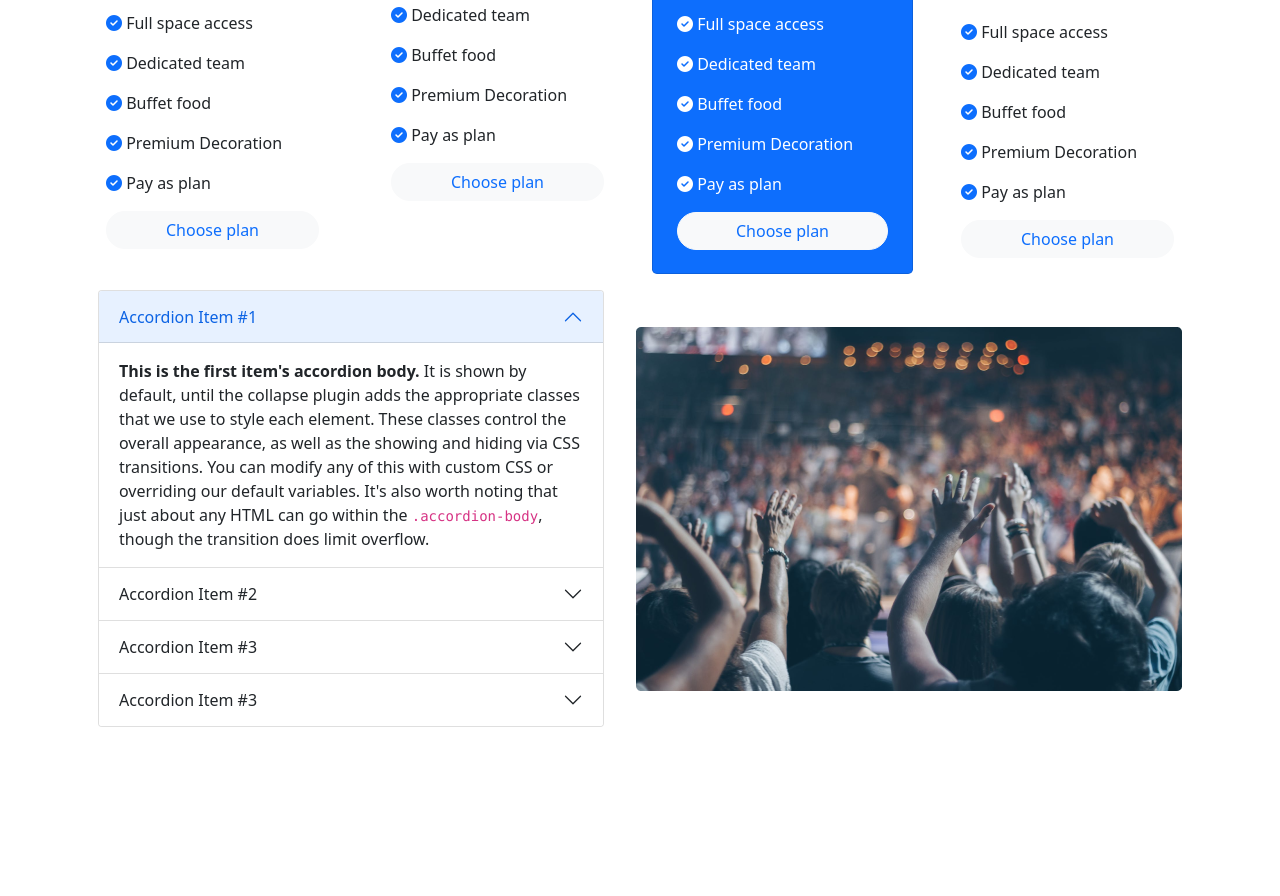
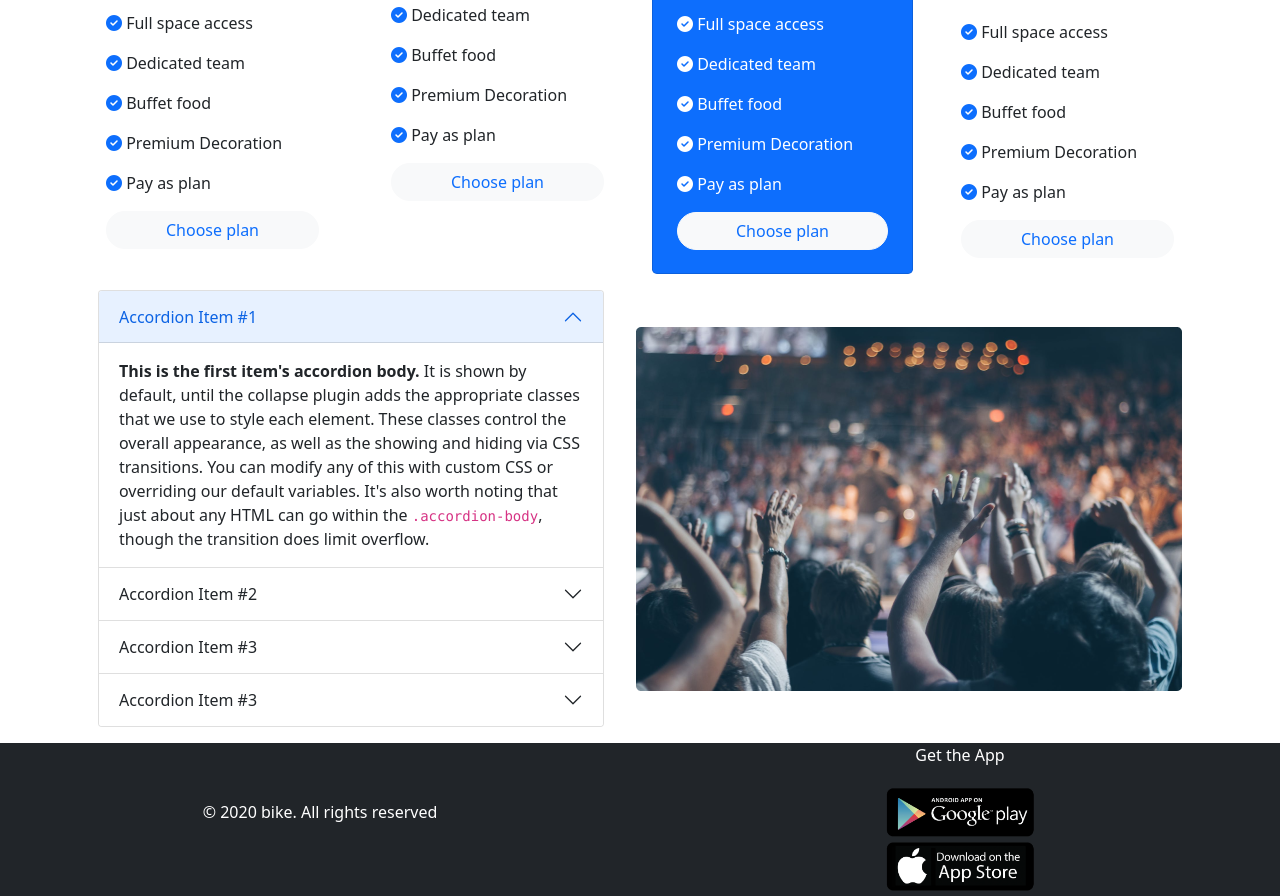
Before and after one commit to nafisfuad/convention-center, a plain HTML site: page index.html in a window 1280 px wide. Shown: the part 814-1710 px from the top of the page. Before the commit the page ends 1557 px from the top, so only its background shows below. Drawn offline with nearby package versions, Linux system fonts and the light colour scheme.

Commit message:
footer included

```diff
--- a/index.html
+++ b/index.html
@@ -236,6 +236,17 @@
 
   </main>
 
+  <footer class="px-auto bg-dark d-flex flex-column flex-lg-row-reverse align-items-center">
+    <div class="container d-flex flex-column align-items-center">
+      <p class="text-white">Get the App</p>
+      <img class="w-25" src="images/store.png" alt="">
+    </div>
+    <div class="container">
+      <p class="text-white text-center">© 2020 bike. All rights reserved</p>
+
+    </div>
+  </footer>
+
   <script src="https://cdn.jsdelivr.net/npm/bootstrap@5.1.3/dist/js/bootstrap.bundle.min.js"
     integrity="sha384-ka7Sk0Gln4gmtz2MlQnikT1wXgYsOg+OMhuP+IlRH9sENBO0LRn5q+8nbTov4+1p"
     crossorigin="anonymous"></script>
```
